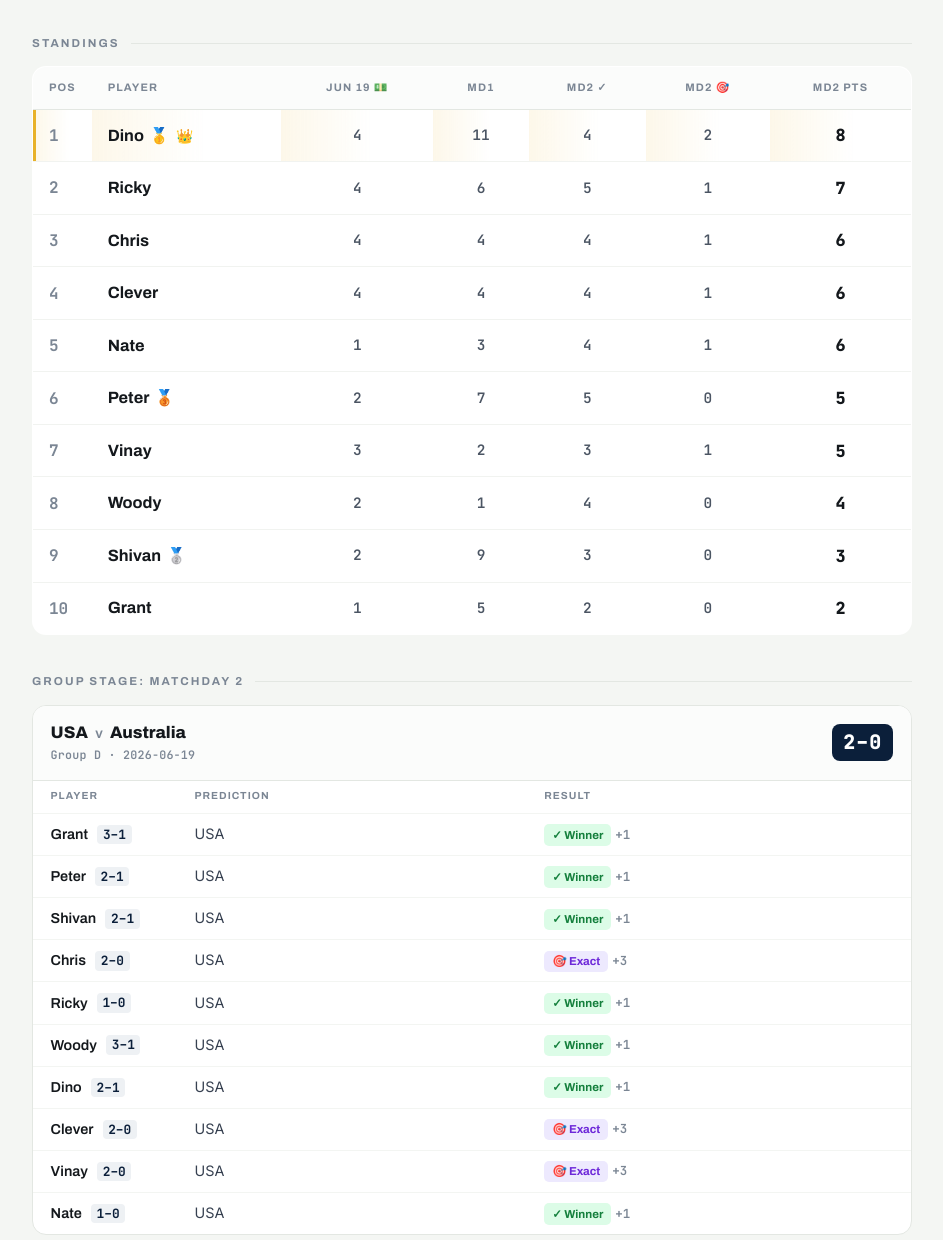
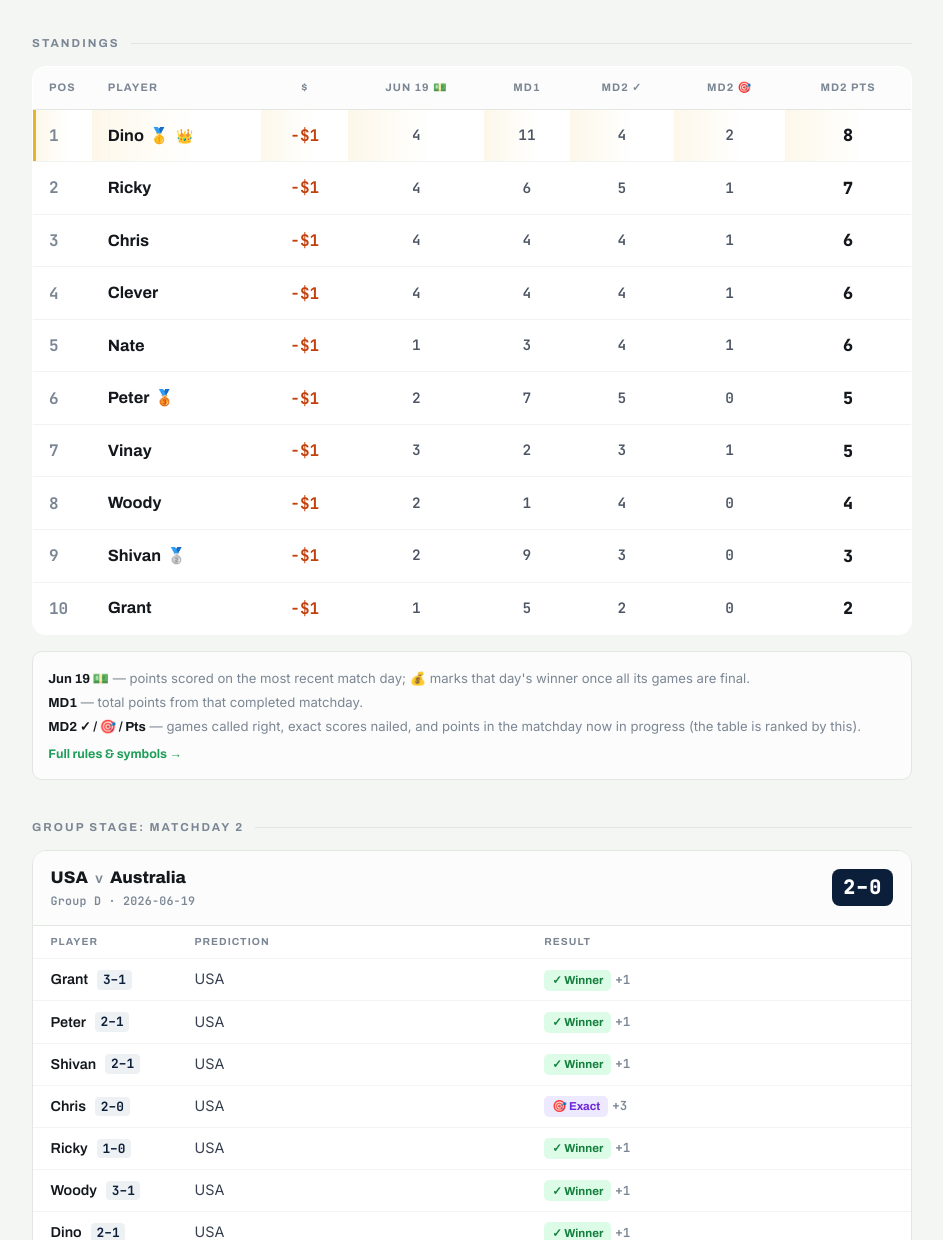
Before and after one commit to nathancordrey/nathancordrey, a Flask app: page /worldcup in a window 1280 px wide. Shown: the part 224-1464 px from the top of the page, without its empty margins (168-1111 px from the left). Run offline with Flask 3, Linux system fonts and the light colour scheme.

Commit message:
Adjust styles and add leaderboard key information

```diff
--- a/templates/worldcup.html
+++ b/templates/worldcup.html
@@ -91,12 +91,21 @@
     .eyebrow-dark:first-of-type { margin-top: 0; }
 
     /* ── Standings table ── */
-    .lb-scroll { overflow-x: auto; -webkit-overflow-scrolling: touch; margin-bottom: 2rem; }
+    .lb-scroll { overflow-x: auto; -webkit-overflow-scrolling: touch; margin-bottom: 1rem; }
+    .lb-key { font-size: .82rem; color: var(--muted); background: #fbfcfb;
+      border: 1px solid var(--line); border-radius: 10px; padding: .75rem .95rem; margin-bottom: 2.2rem; }
+    .lb-key > div { margin: .3rem 0; line-height: 1.45; }
+    .lb-key .k { font-family: var(--disp); font-weight: 700; color: var(--text); white-space: nowrap; }
+    .lb-key .k-more { margin-top: .5rem; }
+    .lb-key .k-more a { color: var(--pitch); font-family: var(--disp); font-weight: 700; font-size: .78rem; text-decoration: none; }
     .pts-exact { font-size: .8rem; letter-spacing: -2px; }
     .award { font-size: .95em; margin-left: .15rem; white-space: nowrap; }
     .md-pts { font-family: var(--mono); font-weight: 800; font-size: 1.05rem; }
     .daily-cell { white-space: nowrap; }
     .daily-flag { font-size: .9em; }
+    .money { font-family: var(--mono); font-weight: 700; }
+    .money.pos { color: #1F9E5A; }
+    .money.neg { color: #C2410C; }
     .standings {
       width: 100%; border-collapse: collapse;
       background: var(--card); border: 1px solid var(--line);
@@ -227,6 +236,7 @@
         <tr>
           <th class="num">Pos</th>
           <th>Player</th>
+          {% if show_money %}<th class="num" title="Season wager — $1 a day, winner takes the pot">$</th>{% endif %}
           {% if daily_label %}<th class="num" title="Points on {{ daily_label }} — daily wager">{{ daily_label }} 💵</th>{% endif %}
           {% for col in lb_past %}<th class="num" title="{{ col.full }} — points">{{ col.short }}</th>{% endfor %}
           {% if lb_active %}
@@ -241,6 +251,7 @@
         <tr class="{% if entry.is_leader %}leader{% endif %}">
           <td class="pos">{{ loop.index }}</td>
           <td class="player">{{ entry.name }}{% if entry.award %} <span class="award">{{ entry.award }}</span>{% endif %}</td>
+          {% if show_money %}<td class="num money {% if entry.money > 0 %}pos{% elif entry.money < 0 %}neg{% endif %}">{{ entry.money_str }}</td>{% endif %}
           {% if daily_label %}<td class="num stat daily-cell">{{ entry.daily }}{% if entry.daily_win %} <span class="daily-flag">💰</span>{% endif %}</td>{% endif %}
           {% for col in lb_past %}
           <td class="num stat">{{ entry.by_stage.get(col.full, {}).get('points', 0) }}</td>
@@ -254,6 +265,14 @@
         {% endfor %}
       </tbody>
     </table>
+    </div>
+
+    {# ── How to read the standings ── #}
+    <div class="lb-key">
+      {% if daily_label %}<div><span class="k">{{ daily_label }} 💵</span> — points scored on the most recent match day; <span class="k">💰</span> marks that day's winner once all its games are final.</div>{% endif %}
+      {% for col in lb_past %}<div><span class="k">{{ col.short }}</span> — total points from that completed matchday.</div>{% endfor %}
+      {% if lb_active %}<div><span class="k">{{ lb_active.short }} ✓ / 🎯 / Pts</span> — games called right, exact scores nailed, and points in the matchday now in progress (the table is ranked by this).</div>{% endif %}
+      <div class="k-more"><a href="/worldcup/about">Full rules &amp; symbols →</a></div>
     </div>
 
     {# ── Matches by stage ── #}
```
